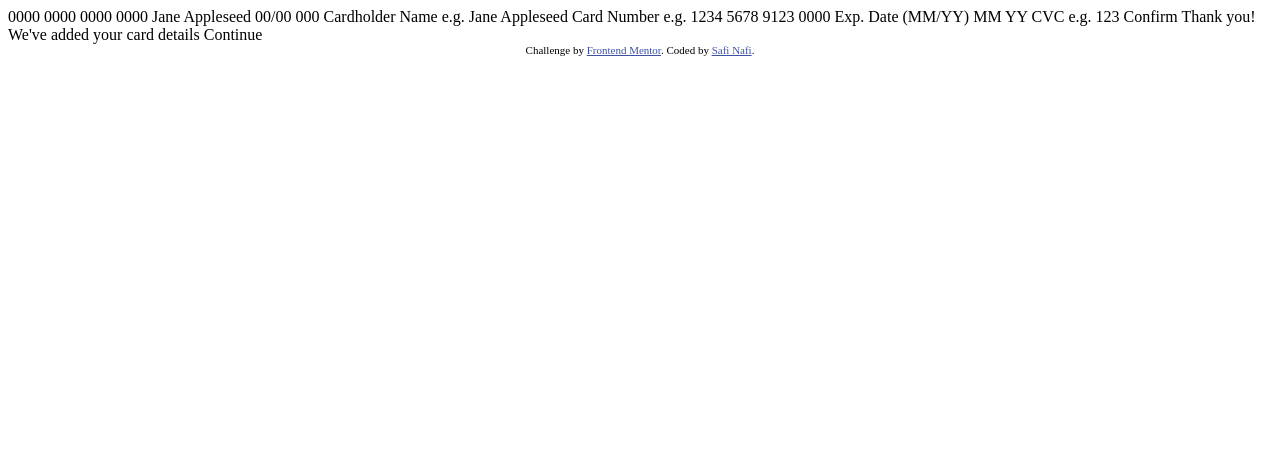
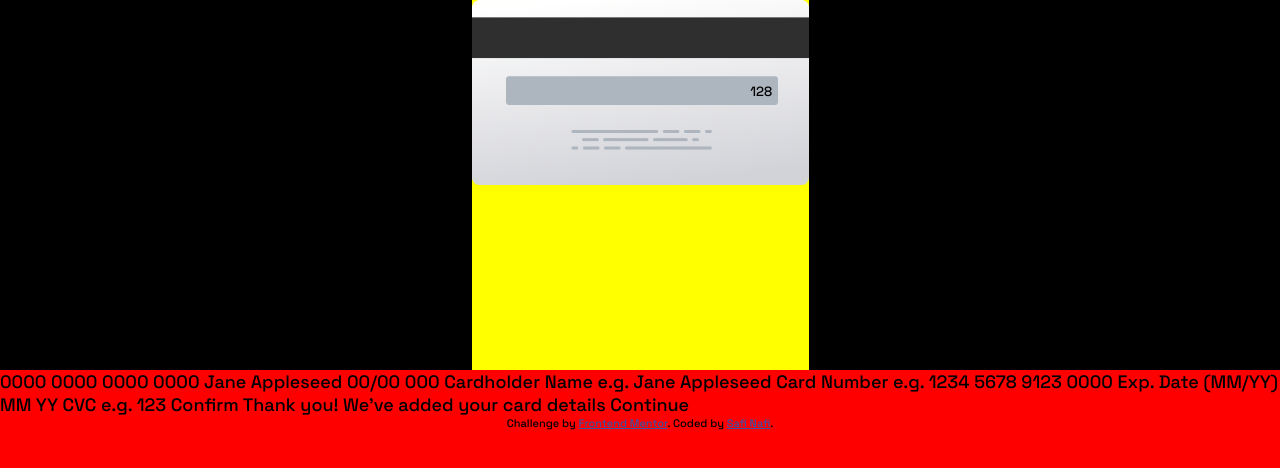
Before and after one commit to Safi100/Interactive-card-details-form, a plain HTML site: page index.html in a window 1280 px wide. Drawn offline with Linux system fonts and the light colour scheme.

Commit message:
design back of card

```diff
--- a/index.html
+++ b/index.html
@@ -4,6 +4,7 @@
   <meta charset="UTF-8">
   <meta name="viewport" content="width=device-width, initial-scale=1.0">
   <link rel="icon" type="image/png" sizes="32x32" href="./images/favicon-32x32.png">
+  <link rel="stylesheet" href="style.css">
   <title>Frontend Mentor | Interactive card details form</title>
   <style>
     .attribution { font-size: 11px; text-align: center; }
@@ -11,7 +12,12 @@
   </style>
 </head>
 <body>
-
+  <div class="card_container">
+    <div class="wrapper">
+      <div class="card card_back"><input class="cvc" value="128" type="text" readonly></div>
+      <div class="card card_front"></div>
+    </div>
+  </div>
   0000 0000 0000 0000
   Jane Appleseed
   00/00
--- a/style.css
+++ b/style.css
@@ -15,4 +15,43 @@
     margin: 0;
     padding: 0;
     box-sizing: border-box;
+    font-family: var(--Font);
 }
+.wrapper{
+    width: 90%;
+    max-width: 1200px;
+    margin: 0 auto;
+}
+body{
+    min-height: 100vh;
+    background: red;
+    font-size: var(--Font-size);
+}
+.card_container{
+    background-color: black;
+}
+.card{
+    max-width: 337px;
+    height: 185px;
+    background-color: yellow;
+    margin: 0 auto;
+    position: relative;
+}
+.card_back{
+    background-image: url("/images/bg-card-back.png");
+    background-position: center;
+    background-repeat: no-repeat;
+    background-size: contain;
+}
+.card_back .cvc{
+    position: absolute;
+    text-align: right;
+    background-color: transparent;
+    padding: 6px;
+    width: 273px;
+    top: 77px;
+    left: 10%;
+    border: 0;
+    outline: none;
+    border-radius: 5px;
+}
```
